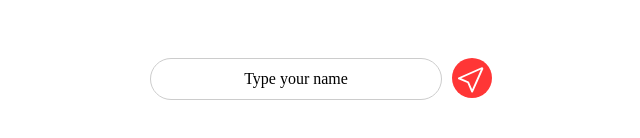
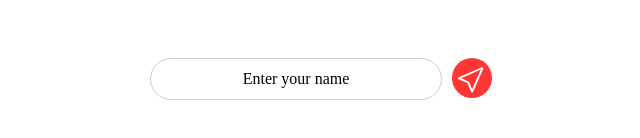
Before and after one commit to vbachdoan/love, a plain HTML site: page index.html in a window 1280 px wide. Shown: the part 500-638 px from the top of the page, 344-984 px from the left. Drawn offline with Linux system fonts and the light colour scheme.

Commit message:
wrong grammar

```diff
--- a/index.html
+++ b/index.html
@@ -43,7 +43,7 @@
     </div>
     <div id="wrap-input">
         <input type="text" id="text">
-        <label for="text">Type your name</label>
+        <label for="text">Enter your name</label>
         <svg id="btn" width="30" height="30" viewBox="0 0 100 100" fill="none" xmlns="http://www.w3.org/2000/svg">
             <path d="M88.0125 13.6375C88.4593 14.0846 88.76 14.6566 88.8749 15.2782C88.9898 15.8997 88.9136 16.5414 88.6562 17.1187L53.3 96.6687C53.053 97.2251 52.6488 97.6972 52.1372 98.027C51.6256 98.3569 51.0287 98.5301 50.42 98.5255C49.8113 98.5208 49.2172 98.3385 48.7107 98.0009C48.2042 97.6633 47.8073 97.1851 47.5687 96.625L34.8125 66.8375L5.01874 54.075C4.46077 53.835 3.98484 53.4376 3.64915 52.9314C3.31345 52.4252 3.13256 51.8321 3.12858 51.2247C3.1246 50.6174 3.29771 50.022 3.62674 49.5114C3.95578 49.0009 4.42647 48.5973 4.98124 48.35L84.5312 12.9937C85.1078 12.7378 85.7483 12.6623 86.3685 12.7772C86.9887 12.8921 87.5597 13.192 88.0062 13.6375H88.0125ZM14.0625 51.15L38.4187 61.5875C39.1553 61.905 39.7416 62.4935 40.0562 63.2312L50.4937 87.5875L79.6437 22L14.0625 51.15Z" fill="white"/>
         </svg>
```
